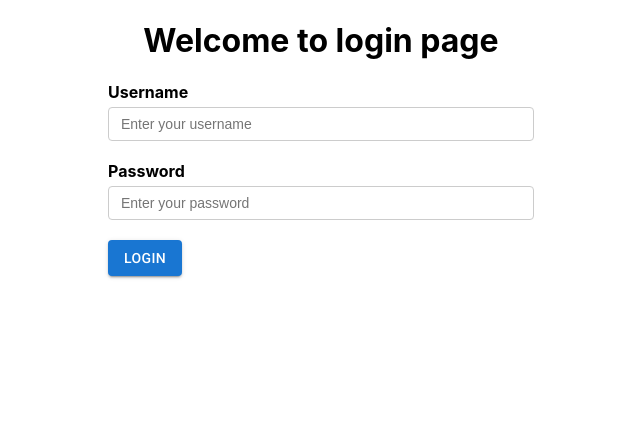
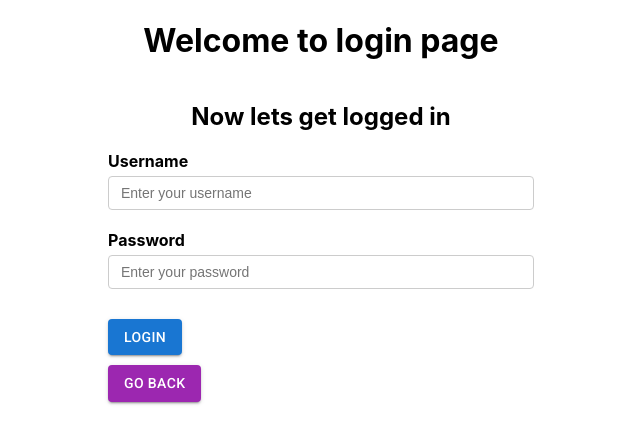
Before and after one commit to adiohack/weather-app, a React (Create React App) app: page /login in a window 1280 px wide. Shown: the top 444 px of the page, without its empty margins (319-959 px from the left). Built offline with nearby package versions, Linux system fonts and the light colour scheme.

Commit message:
added some routing on the buttons

```diff
--- a/src/App.css
+++ b/src/App.css
@@ -33,3 +33,7 @@ textarea {
 .error {
   color: red;
 }
+
+.btn {
+  margin-top: 10px !important;
+}
--- a/src/components/Home.jsx
+++ b/src/components/Home.jsx
@@ -4,8 +4,10 @@ import Button from "@mui/material/Button";
 export function Home() {
   return (
     <>
-      <h1>Welcome</h1>
-      <Button variant="contained">Login</Button>
+      <h1>Welcome To Weather App</h1>
+      <Button variant="contained" href="/login" className="btn">
+        Login Page
+      </Button>
     </>
   );
 }
--- a/src/components/Login.jsx
+++ b/src/components/Login.jsx
@@ -9,7 +9,7 @@ const initialValues = {
 };
 
 const onSubmit = (values) => {
-  console.log("form data", values);
+  console.log("form data", values); //I leave this for the useState case
 };
 
 const validationSchema = Yup.object({
@@ -18,17 +18,10 @@ const validationSchema = Yup.object({
 });
 
 export function Login() {
-  // const formik = useFormik({
-  //   initialValues,
-  //   onSubmit,
-  //   validationSchema,
-  // });
-
-  // console.log("Visited", formik.touched);
-
   return (
     <>
       <h1>Welcome to login page</h1>
+      <h2>Now lets get logged in</h2>
       <Formik
         initialValues={initialValues}
         validationSchema={validationSchema}
@@ -60,9 +53,19 @@ export function Login() {
               {(errorMsg) => <div className="error">{errorMsg}</div>}
             </ErrorMessage>
           </div>
-          <Button variant="contained" type="submit">
+          <Button variant="contained" type="submit" className="btn">
             Login
           </Button>
+          <div>
+            <Button
+              variant="contained"
+              color="secondary"
+              href="/"
+              className="btn"
+            >
+              Go back
+            </Button>
+          </div>
         </Form>
       </Formik>
     </>
```
